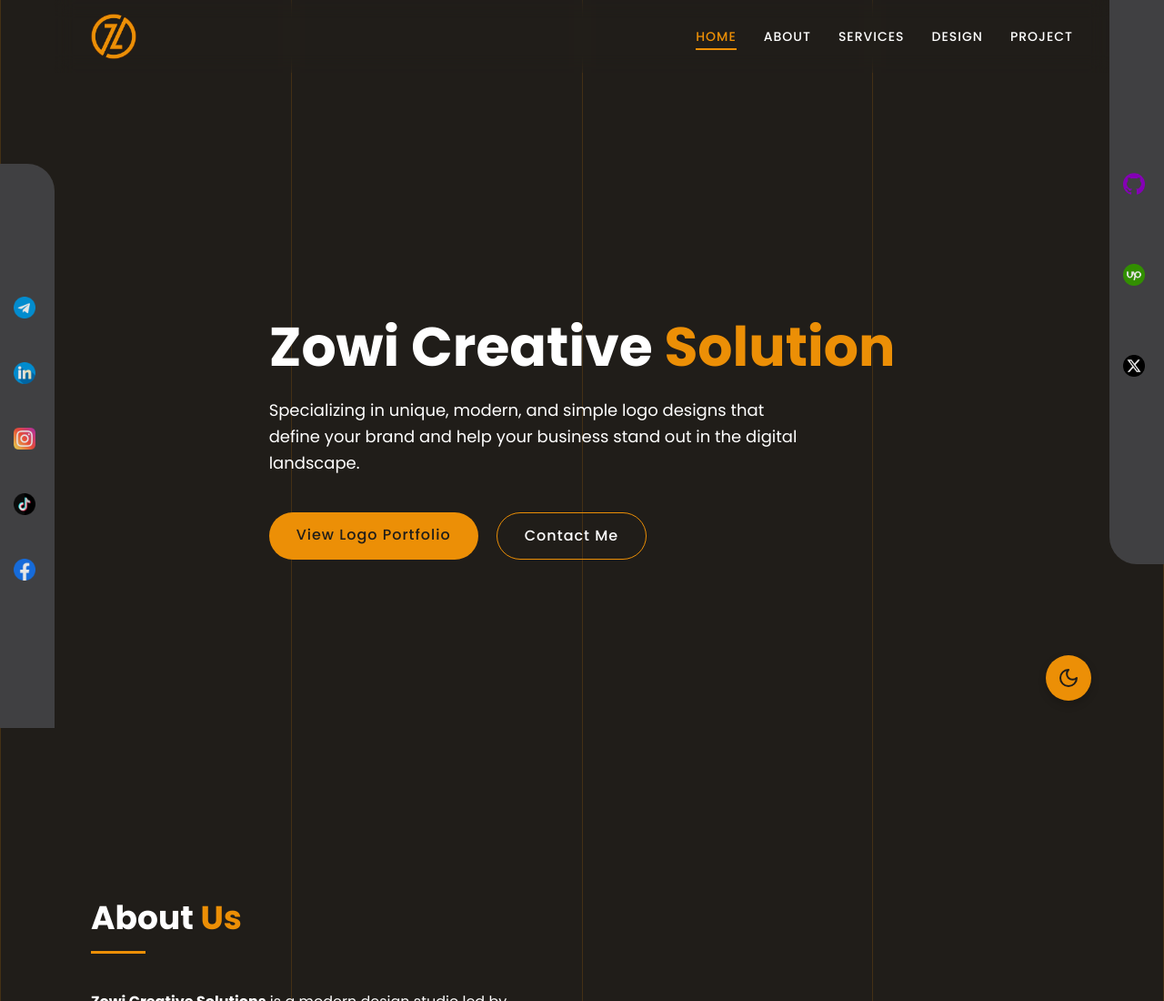
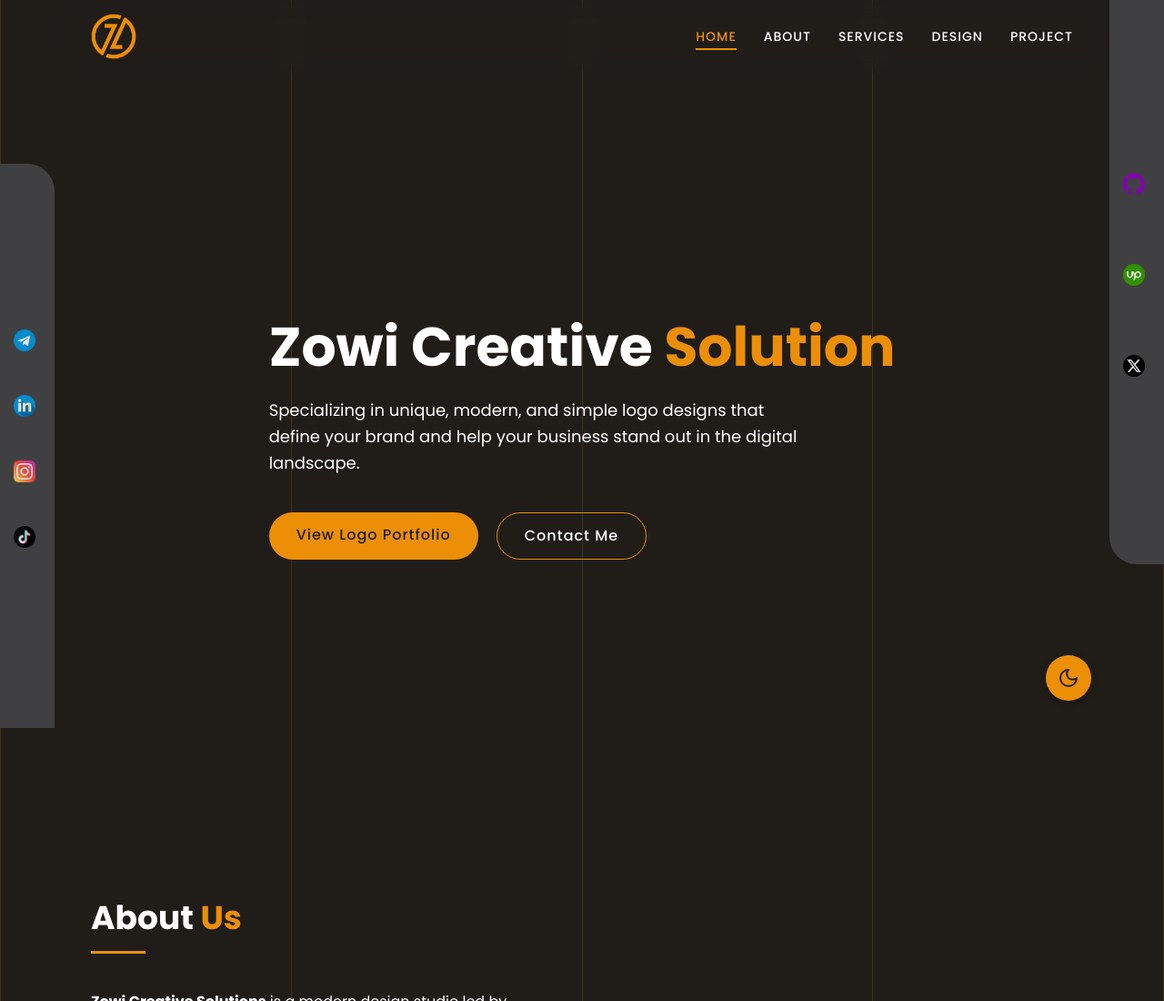
Before and after one commit to nathnaeldesta7/zowigraphics-website, a plain HTML site: page index.html in a window 1280 px wide. Shown: the top 1100 px of the page at 91% size. Drawn offline with Linux system fonts and the light colour scheme.

Commit message:
Update index.html

```diff
--- a/index.html
+++ b/index.html
@@ -235,9 +235,6 @@
         </a>
         <a href="https://tiktok.com/@zowigraphics" target="_blank" rel="noopener" class="social-icon" title="Watch on TikTok">
             <img src="icons/tiktok.png" alt="TikTok video platform icon" width="24" height="24" loading="lazy">
-        </a>
-        <a href="https://web.facebook.com/profile.php?id=61566415647787" target="_blank" rel="noopener" class="social-icon" title="Like us on Facebook">
-            <img src="icons/facebook.png" alt="Facebook social network icon" width="24" height="24" loading="lazy">
         </a>
     </div>
 
```
